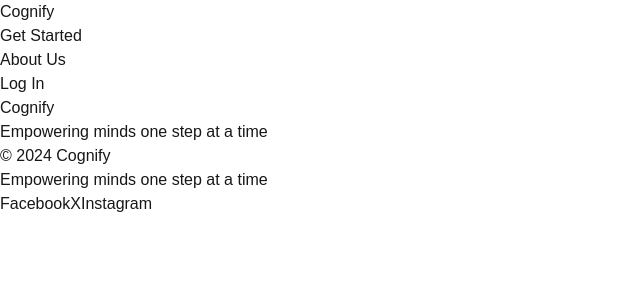
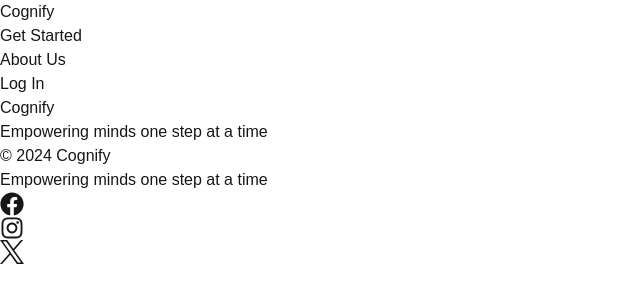
Before and after one commit to SakA1233/HCI-Final_Year_Project, a Next.js app in the folder code/wesbsite/coginfy/: page / in a window 1280 px wide. Shown: the top 302 px of the page, without its empty margins (0-640 px from the left). Built offline with nearby package versions, Linux system fonts and the light colour scheme.

Commit message:
changed footer to icons with links to resoective social media.

```diff
--- a/code/wesbsite/coginfy/src/app/components/footer.tsx
+++ b/code/wesbsite/coginfy/src/app/components/footer.tsx
@@ -1,4 +1,5 @@
 import React from 'react';
+import { FaFacebook, FaInstagram } from 'react-icons/fa';
 
 const Footer = () => {
   return (
@@ -7,27 +8,47 @@
         <p>&copy; {new Date().getFullYear()} Cognify</p>
         <p>Empowering minds one step at a time</p>
       </div>
-      <div className="flex justify-center space-x-4 mt-2">
+      <div className="flex justify-center space-x-6 mt-4">
+        {/* Facebook Icon */}
         <a
-          href="#"
-          className="text-gray-700 hover:underline focus:underline"
+          href="https://facebook.com"
+          target="_blank"
+          rel="noopener noreferrer"
           aria-label="Visit our Facebook page"
+          className="text-gray-700 hover:text-blue-600"
         >
-          Facebook
+          <FaFacebook size={24} />
         </a>
+
+        {/* Instagram Icon */}
         <a
-          href="#"
-          className="text-gray-700 hover:underline focus:underline"
+          href="https://instagram.com"
+          target="_blank"
+          rel="noopener noreferrer"
+          aria-label="Visit our Instagram page"
+          className="text-gray-700 hover:text-pink-500"
+        >
+          <FaInstagram size={24} />
+        </a>
+
+        {/* X Icon */}
+        <a
+          href="https://x.com"
+          target="_blank"
+          rel="noopener noreferrer"
           aria-label="Visit our X profile"
+          className="text-gray-700 hover:text-blue-400"
         >
-          X
-        </a>
-        <a
-          href="#"
-          className="text-gray-700 hover:underline focus:underline"
-          aria-label="Visit our Instagram page"
-        >
-          Instagram
+          <svg
+            xmlns="http://www.w3.org/2000/svg"
+            viewBox="0 0 300 300.251"
+            width="24"
+            height="24"
+            fill="currentColor"
+            className="hover:text-gray-500"
+          >
+            <path d="M178.57 127.15 290.27 0h-26.46l-97.03 110.38L89.34 0H0l117.13 166.93L0 300.25h26.46l102.4-116.59 81.8 116.59h89.34M36.01 19.54H76.66l187.13 262.13h-40.66" />
+          </svg>
         </a>
       </div>
     </footer>
```
